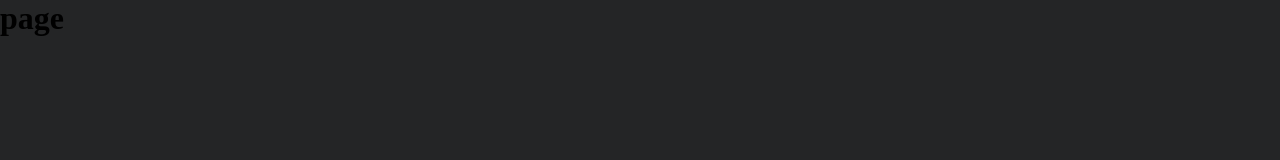
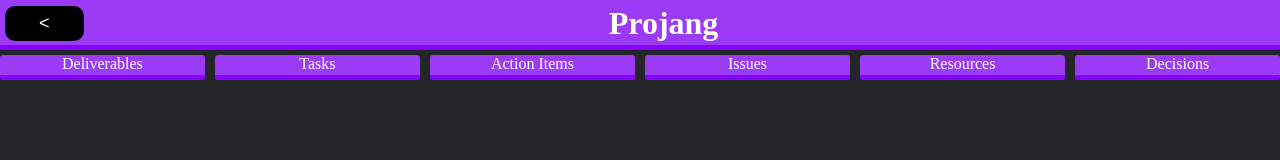
Before and after one commit to Taasoobi/SoftwareManagementProgram, a plain HTML site: page main.html in a window 1280 px wide. Drawn offline with Linux system fonts and the light colour scheme.

Commit message:
UI First Dev

```diff
--- a/main.html
+++ b/main.html
@@ -8,6 +8,27 @@
     <title>Document</title>
 </head>
 <body>
-    <div><h1>page</h1></div>
+    <div style="height: 50px; width: 100%;background-color: rgb(155, 59, 245); border-bottom: 5px solid rgb(133, 3, 255);">
+    <div style="position: relative; bottom: 5px;display: inline; width: 5%; padding-left: 5px;"><a  style="display: inline" href="index.html"><button> < </button></a></div>
+    <div style="display: inline-flex; justify-content: center; width: 90%; padding-top: 5px;"><h1>Projang</h1></div>
+    </div>
+
+    <div style="width: 100%; display: flex; padding-top: 5px;">
+        <ul>
+            <li><a href="#"><div style="background-color: rgb(155, 59, 245);display: flex; justify-content: center;height: 25px; border-bottom: 5px solid rgb(133, 3, 255);border-radius: 3px;">Deliverables</div></a></li>
+            <li><a href="#"><div style="background-color: rgb(155, 59, 245);display: flex; justify-content: center;height: 25px; border-bottom: 5px solid rgb(133, 3, 255);border-radius: 3px;">Tasks</div></a></li>
+            <li><a href="#"><div style="background-color: rgb(155, 59, 245);display: flex; justify-content: center;height: 25px; border-bottom: 5px solid rgb(133, 3, 255);border-radius: 3px;">Action Items</div></a></li>
+            <li><a href="#"><div style="background-color: rgb(155, 59, 245);display: flex; justify-content: center;height: 25px; border-bottom: 5px solid rgb(133, 3, 255);border-radius: 3px;">Issues</div></a></li>
+            <li><a href="#"><div style="background-color: rgb(155, 59, 245);display: flex; justify-content: center;height: 25px; border-bottom: 5px solid rgb(133, 3, 255);border-radius: 3px;">Resources</div></a></li>
+            <li><a href="#"><div style="background-color: rgb(155, 59, 245);display: flex; justify-content: center;height: 25px; border-bottom: 5px solid rgb(133, 3, 255);border-radius: 3px;">Decisions</div></a></li>
+        </ul>
+    </div>
+
+    <div>
+        <div>
+            <div class="component"></div>
+            <a href=""></a>
+        </div>
+    </div>
 </body>
 </html>
--- a/mainstyles.css
+++ b/mainstyles.css
@@ -5,3 +5,42 @@
 body{
     background-color: #242526;
 }
+
+h1{
+    color: white;
+}
+
+button{
+    color: rgb(255, 255, 255);
+    font-size: large;
+    border: 2px solid #000000;
+    border-radius: 10px;
+    background-color: #000000;
+    padding: 5px 32px;
+}
+
+a{
+    text-decoration: none;
+    color: white;
+}
+
+button:hover{
+    color: #ff00dd;
+    background-color: rgb(255, 255, 255);
+    border: 2px solid #ff00dd;
+    cursor: pointer;
+}
+
+ul{
+width: 100%;
+color: white;
+display: flex;
+justify-content: space-between;
+list-style-type: none;
+
+}
+
+li{
+    width: 16%;
+    height: 25px;
+}
```
Also changed, not shown: index.html (+1 -1 lines).
